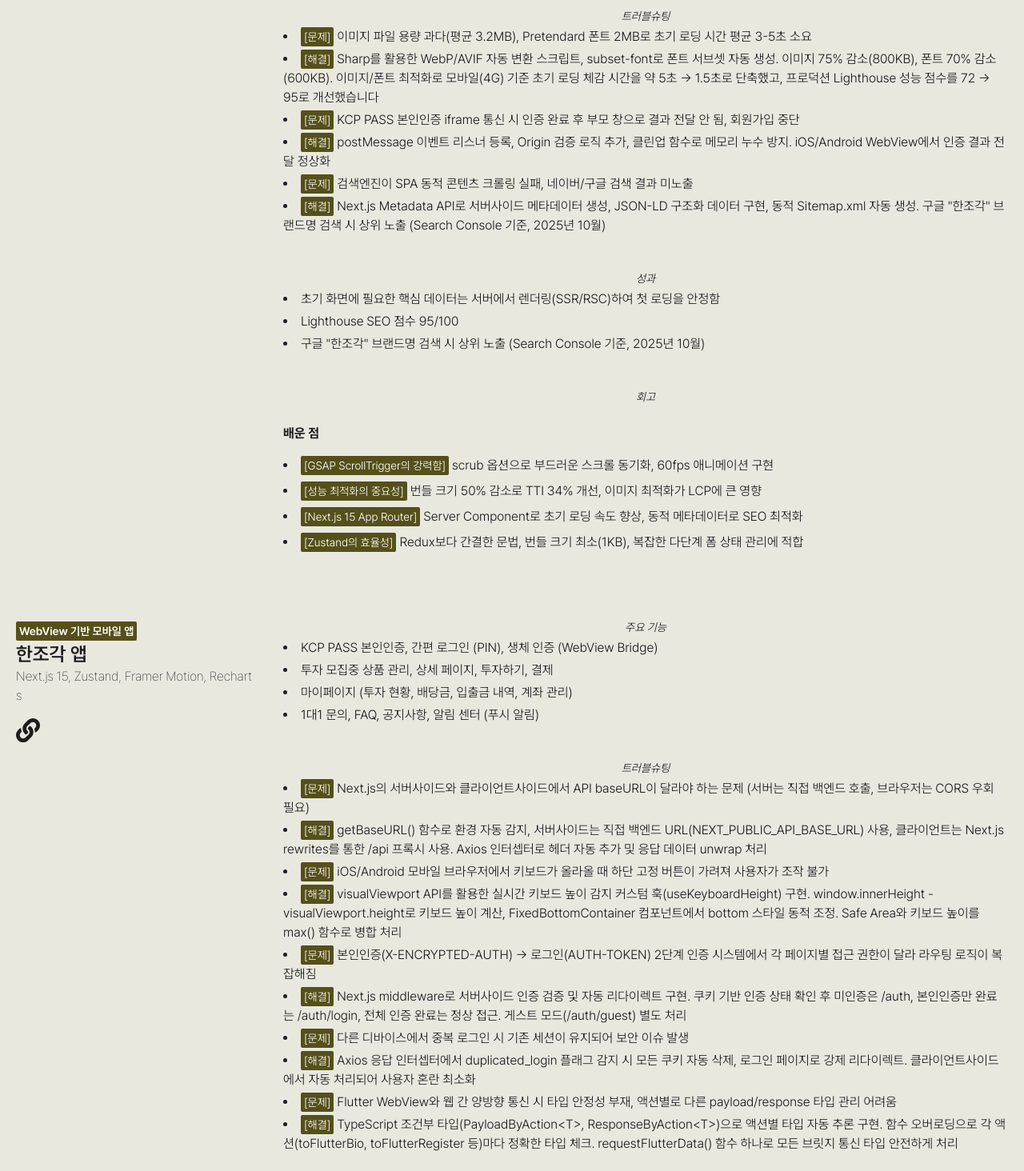
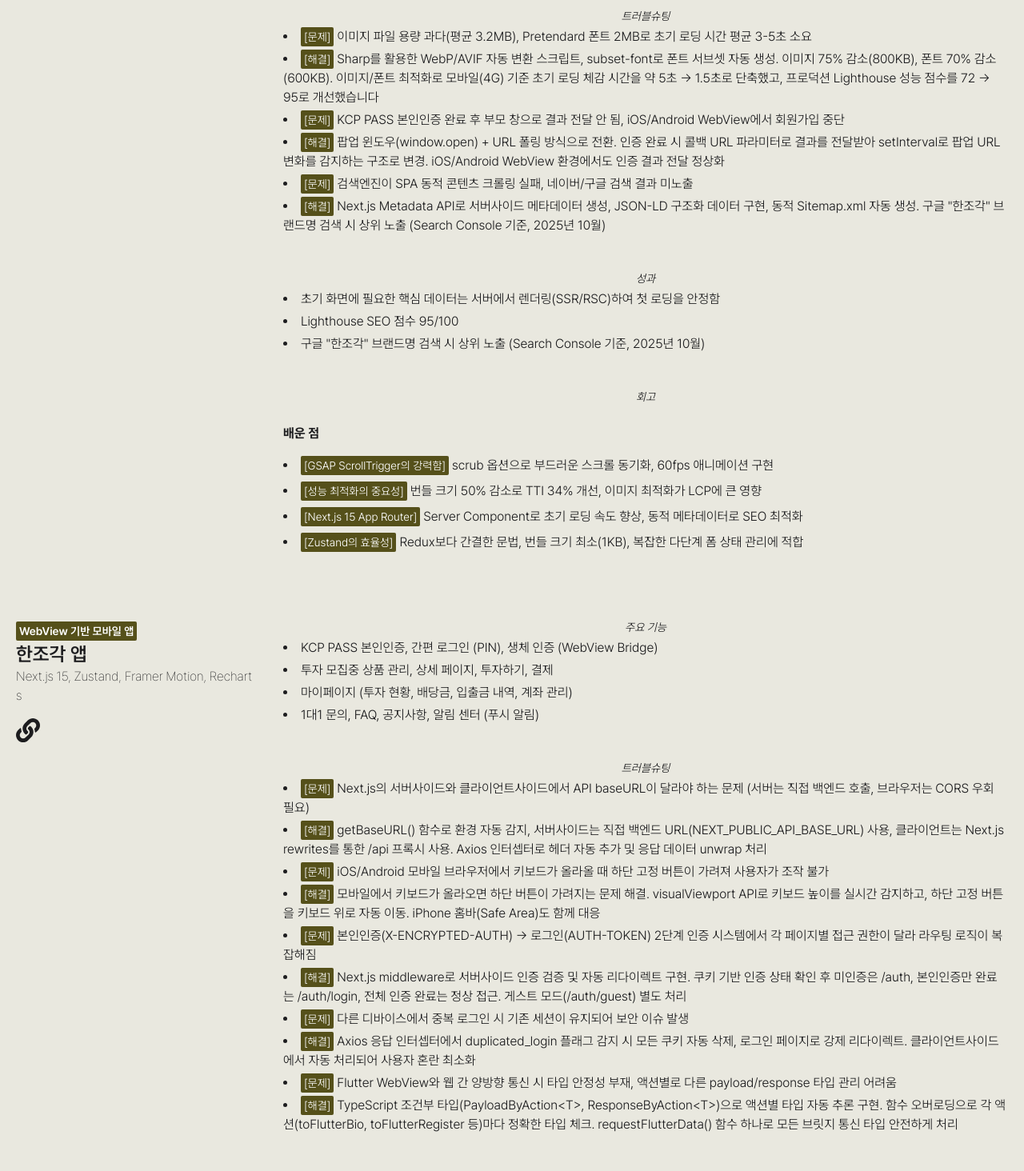
Before and after one commit to sungjaechoi/portfolio, a Next.js app: page / in a window 1280 px wide. Shown: the part 2800-4264 px from the top of the page at 80% size. Built offline with nearby package versions, Linux system fonts and the light colour scheme.

Commit message:
fix :  KCP PASS 인증 방식 변경 반영 및 프로젝트 성과 설명 개선

```diff
--- a/src/app/(index)/page.tsx
+++ b/src/app/(index)/page.tsx
@@ -387,16 +387,17 @@
                           <span className="text-sm p-1 mr-1 bg-[#55501a] text-white rounded-sm">
                             [문제]
                           </span>
-                          KCP PASS 본인인증 iframe 통신 시 인증 완료 후 부모
-                          창으로 결과 전달 안 됨, 회원가입 중단
-                        </li>
-                        <li>
-                          <span className="text-sm p-1 mr-1 bg-[#55501a] text-white rounded-sm">
-                            [해결]
-                          </span>
-                          postMessage 이벤트 리스너 등록, Origin 검증 로직 추가,
-                          클린업 함수로 메모리 누수 방지. iOS/Android
-                          WebView에서 인증 결과 전달 정상화
+                          KCP PASS 본인인증 완료 후 부모 창으로 결과 전달 안 됨,
+                          iOS/Android WebView에서 회원가입 중단
+                        </li>
+                        <li>
+                          <span className="text-sm p-1 mr-1 bg-[#55501a] text-white rounded-sm">
+                            [해결]
+                          </span>
+                          팝업 윈도우(window.open) + URL 폴링 방식으로 전환.
+                          인증 완료 시 콜백 URL 파라미터로 결과를 전달받아
+                          setInterval로 팝업 URL 변화를 감지하는 구조로 변경.
+                          iOS/Android WebView 환경에서도 인증 결과 전달 정상화
                         </li>
                         <li>
                           <span className="text-sm p-1 mr-1 bg-[#55501a] text-white rounded-sm">
@@ -549,11 +550,10 @@
                           <span className="text-sm p-1 mr-1 bg-[#55501a] text-white rounded-sm">
                             [해결]
                           </span>
-                          visualViewport API를 활용한 실시간 키보드 높이 감지
-                          커스텀 훅(useKeyboardHeight) 구현. window.innerHeight
-                          - visualViewport.height로 키보드 높이 계산,
-                          FixedBottomContainer 컴포넌트에서 bottom 스타일 동적
-                          조정. Safe Area와 키보드 높이를 max() 함수로 병합 처리
+                          모바일에서 키보드가 올라오면 하단 버튼이 가려지는 문제
+                          해결. visualViewport API로 키보드 높이를 실시간
+                          감지하고, 하단 고정 버튼을 키보드 위로 자동 이동.
+                          iPhone 홈바(Safe Area)도 함께 대응
                         </li>
                         <li>
                           <span className="text-sm p-1 mr-1 bg-[#55501a] text-white rounded-sm">
@@ -835,8 +835,7 @@
                           </span>
                           메뉴는 useEffect 제거 및 초기 상태 설정 방식으로 변경,
                           Breadcrumb은 내부 상태 관리를 완전히 제거하고 Props
-                          기반 완전 제어 컴포넌트로 전환. 렌더링 성능 40% 향상,
-                          디버깅 시간 60% 단축
+                          기반 완전 제어 컴포넌트로 전환.
                         </li>
                         <li>
                           <span className="text-sm p-1 mr-1 bg-[#55501a] text-white rounded-sm">
@@ -861,8 +860,11 @@
                         성과
                       </div>
                       <ul className="list-disc list-inside space-y-1">
-                        <li>컴포넌트 재사용성 30% 향상</li>
-                        <li>테스트 코드작성으로 안정성 향상</li>
+                        <li>
+                          useEffect 제거 및 Props 기반 제어 컴포넌트 전환으로
+                          불필요한 리렌더링 제거
+                        </li>
+                        <li>순환 참조 해결로 빌드 안정성 확보</li>
                       </ul>
                     </div>
                     <div>
```
